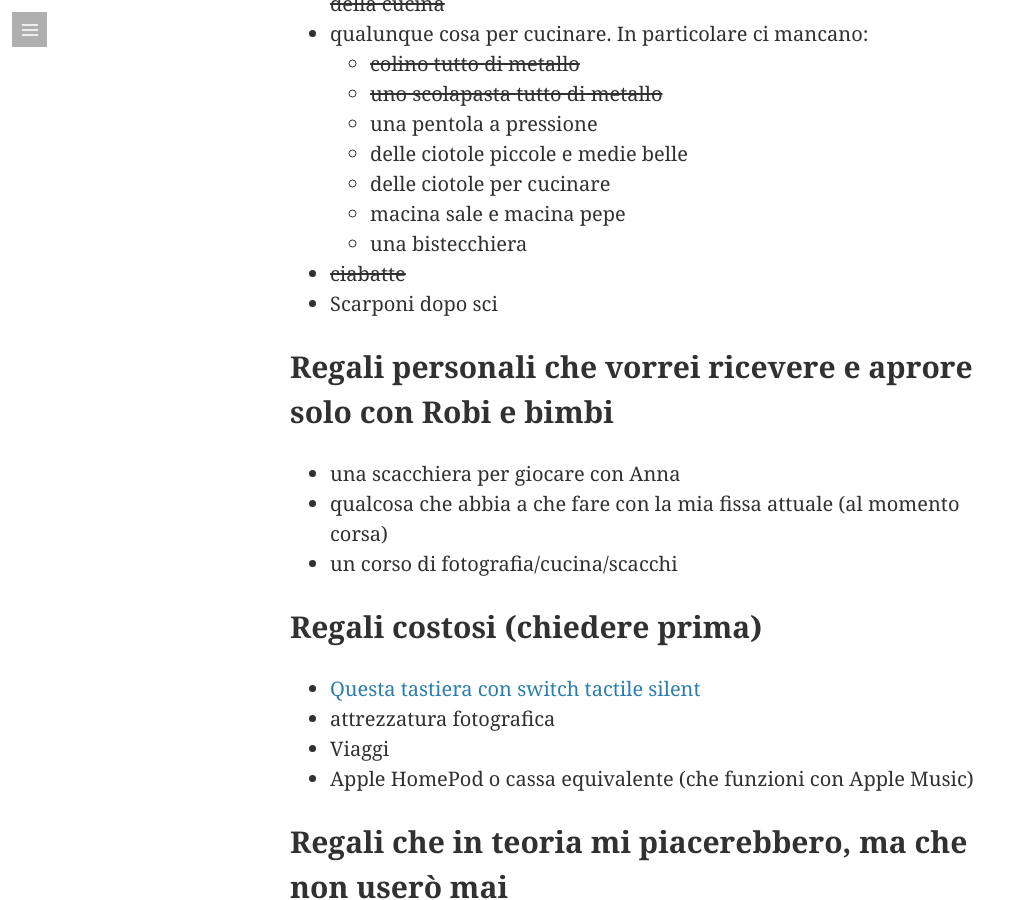
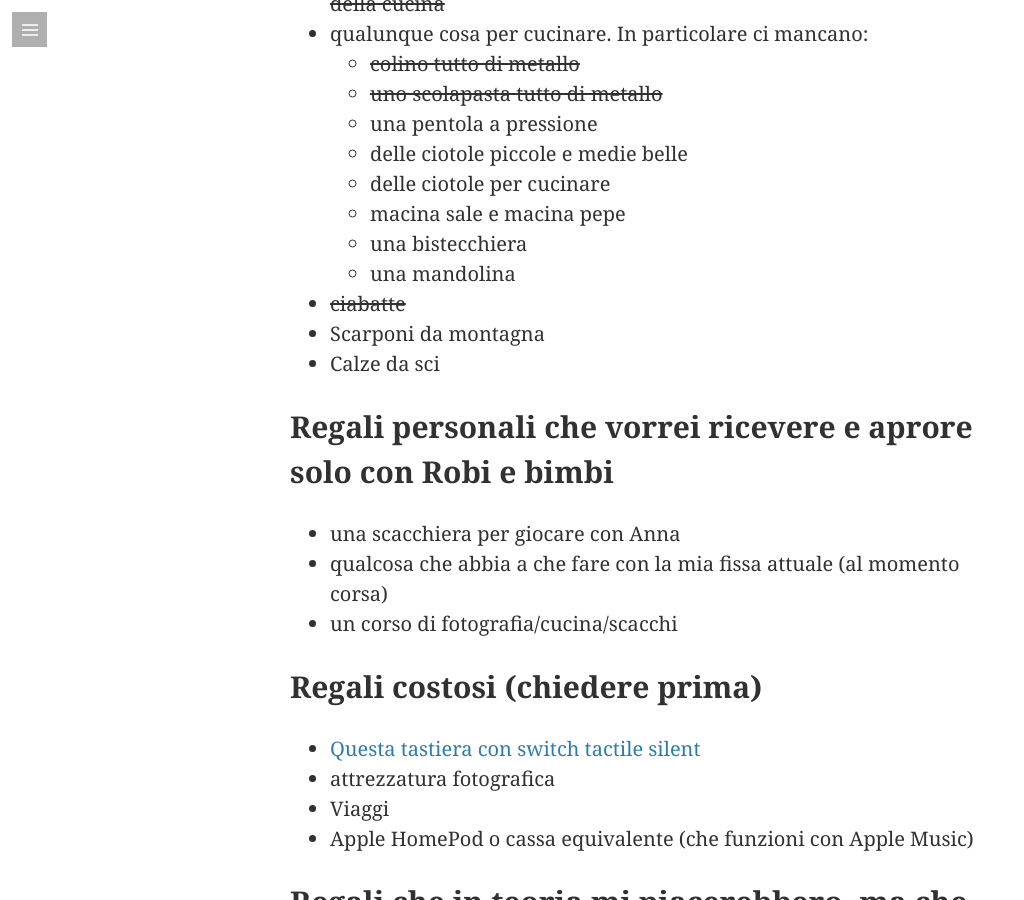
Before and after one commit to davidevernizzi/davidevernizzi.github.io, a Jekyll site: the page built from wishlist/wishlist.md, in a window 1280 px wide and 900 px high, scrolled down 770 px. Shown: the whole window, without its empty margins (0-1024 px from the left). Built offline with Jekyll 4.4.1, drawn with Linux system fonts in a browser that asks for light colours; some web fonts are replaced; our own code applies the rules of GitHub Pages for plain Markdown files.

Commit message:
updated wishlist

```diff
--- a/wishlist/wishlist.md
+++ b/wishlist/wishlist.md
@@ -16,8 +16,10 @@
     * delle ciotole per cucinare
     * macina sale e macina pepe
     * una bistecchiera
+    * una mandolina
 * ~~ciabatte~~
-* Scarponi dopo sci
+* Scarponi da montagna
+* Calze da sci
 
 ## Regali personali che vorrei ricevere e aprore solo con Robi e bimbi
 
```
